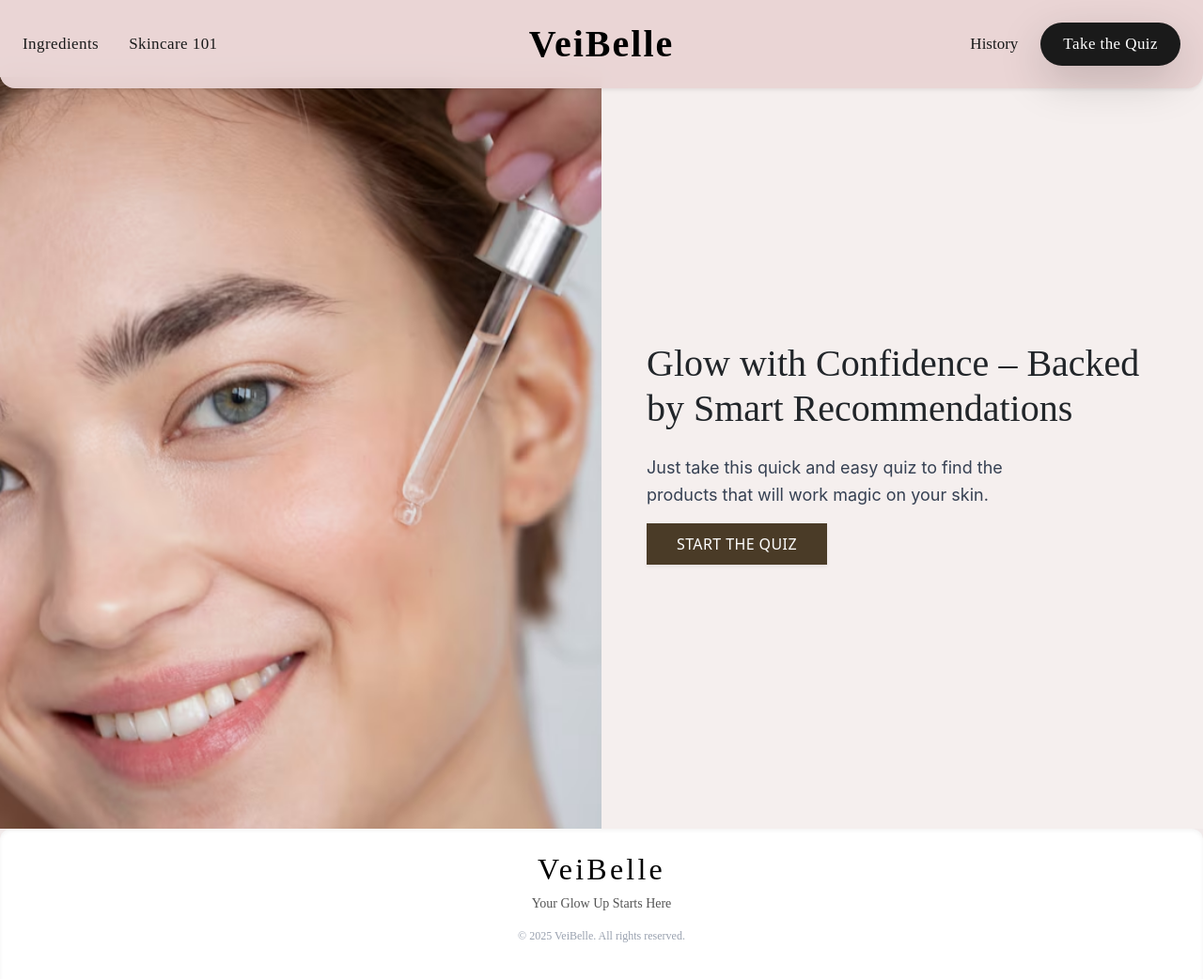
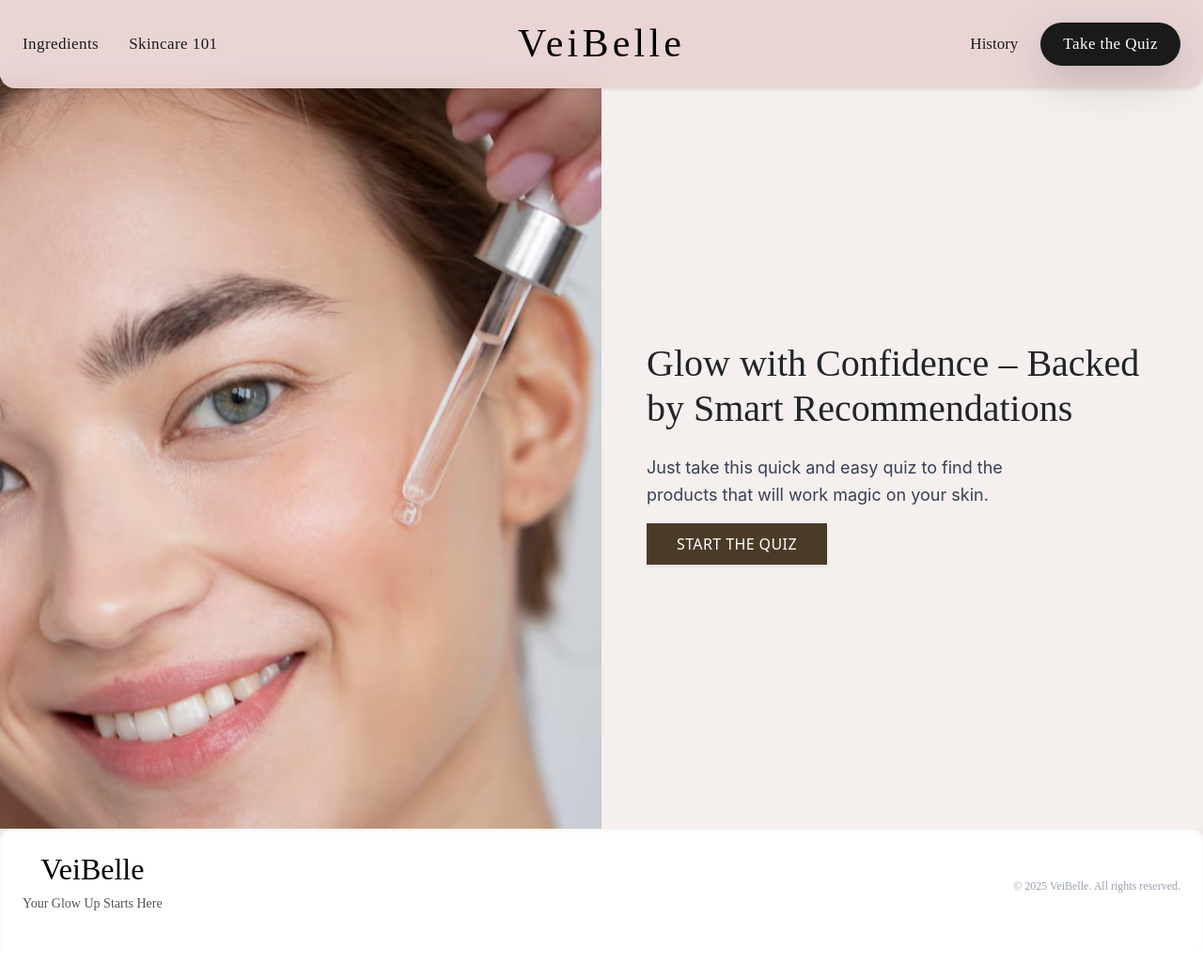
Before and after one commit to darinaeee/Veibelle-Skincare-Latest, a React app in the folder frontend/: page / in a window 1280 px wide. Shown: the whole page at 94% size. After the commit the page ends 1012 px from the top, so only its background shows below. Built offline with nearby package versions, Linux system fonts and the light colour scheme; the HTML template or start-up script is replaced by a standard one.

Commit message:
Update header and footer typography and layout

```diff
--- a/frontend/src/components/Footer.jsx
+++ b/frontend/src/components/Footer.jsx
@@ -4,18 +4,19 @@ import React from "react";
 const Footer = () => {
   return (
     <footer className="bg-[#ffffff] text-[#000000] py-4 shadow-inner rounded-t-xl">
-      <div className="container mx-auto text-center">
+      <div className="max-w-7xl mx-auto px-6 flex flex-col md:flex-row items-center justify-between gap-2">
+        {/* Left side: brand + tagline */}
+        <div className="text-center md:text-left">
+          <h2 className="text-3xl pinyon-script-regular text-[#000000] leading-none ">
+            VeiBelle
+          </h2>
+          <p className="text-[#555] text-sm font-[Poppins] mt-1">
+            Your Glow Up Starts Here
+          </p>
+        </div>
 
-        {/* VeiBelle with new Pinyon Script font */}
-        <h2 className="text-3xl pinyon-script-regular text-[#000000] tracking-widest">
-          VeiBelle
-        </h2>
-
-        <p className="text-[#555] text-sm font-[Poppins] mt-1">
-          Your Glow Up Starts Here
-        </p>
-
-        <p className="text-gray-400 text-xs font-[Poppins] mt-2">
+        {/* Right side: copyright */}
+        <p className="text-gray-400 text-xs font-[Poppins] mt-2 md:mt-0 text-center md:text-right">
           © 2025 VeiBelle. All rights reserved.
         </p>
       </div>
--- a/frontend/src/components/Header.jsx
+++ b/frontend/src/components/Header.jsx
@@ -1,6 +1,5 @@
 // src/components/Header.jsx
 import { Link, NavLink, useLocation } from "react-router-dom";
-import { useEffect, useState } from "react";
 
 const Header = () => {
   const location = useLocation();
@@ -39,10 +38,10 @@ const Header = () => {
             </NavLink>
           </nav>
 
-          {/* Center Brand - Cinzel font */}
+          {/* Center Brand - now same as footer (Pinyon Script) */}
           <Link
             to="/"
-            className="absolute left-1/2 transform -translate-x-1/2 font-['Cinzel'] text-[32px] md:text-[40px] font-bold text-black tracking-wider no-underline hover:opacity-80 transition-opacity"
+            className="absolute left-1/2 transform -translate-x-1/2 pinyon-script-regular text-[34px] md:text-[42px] text-black tracking-widest no-underline hover:opacity-80 transition-opacity"
           >
             VeiBelle
           </Link>
```
